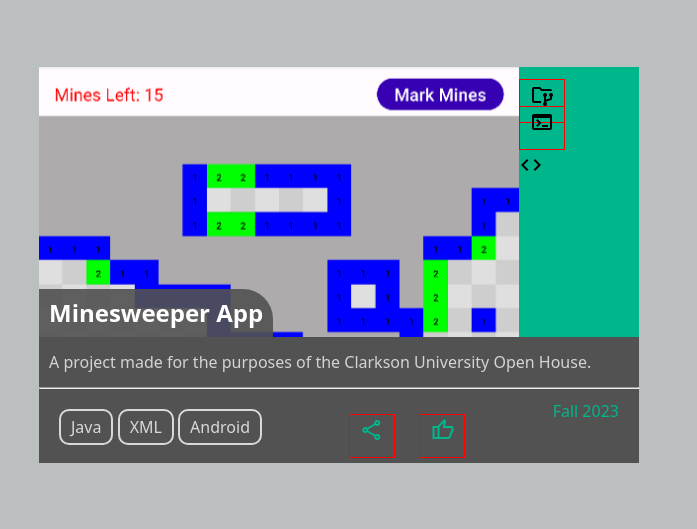
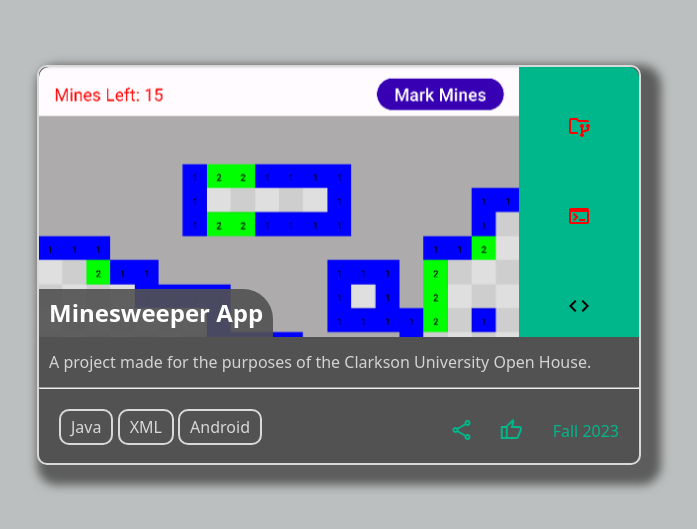
Before and after one commit to GeorgeCrochiere/comm329-media-card, a plain HTML site: page index.html in a window 1280 px wide. Shown: the part 135-664 px from the top of the page, without its empty margins (301-998 px from the left). Drawn offline with nearby package versions, Linux system fonts and the light colour scheme.

Commit message:
Implemented CSS Features
Added various components to the CSS of the media card to allow for more transitions, element positioning, and more. Plans are to transition to a flip-card style media card, this requiring some changes.

```diff
--- a/index.html
+++ b/index.html
@@ -24,8 +24,8 @@
             <ul class="code-icons">
                 <li><a href="#"><i class="material-symbols-outlined">folder_data</i></a></li>
                 <li><a href="#"><i class="material-symbols-outlined">terminal</i></a></li>
+                <li><i class="material-symbols-outlined">code</i></li>
             </ul>
-            <i class="material-symbols-outlined">code</i>
         </section>
 
         <!-- footer = Description, tags, larger details, etc. -->
@@ -38,11 +38,13 @@
                     <li>XML</li>
                     <li>Android</li>
                 </ul>
-                <ul class="noncode-icons">
-                    <li><a href="#"><i class="material-symbols-outlined">share</i></a></li>
-                    <li><a href="#"><i class="material-symbols-outlined">thumb_up</i></a></li>
-                </ul>
-                <span class="date">Fall 2023</span>
+                <div class="end-footer">
+                    <ul class="noncode-icons">
+                        <li><a href="#"><i class="material-symbols-outlined">share</i></a></li>
+                        <li><a href="#"><i class="material-symbols-outlined">thumb_up</i></a></li>
+                    </ul>
+                    <span class="date">Fall 2023</span>
+                </div>
             </div>
         </footer>
     </article>
--- a/src/css/media_styles.css
+++ b/src/css/media_styles.css
@@ -8,6 +8,7 @@
     --title-white: #FFFFFF;
     --icon-black: #000000;
     --icon-back-transparent: rgba(82, 82, 82, 0.9);
+    --link-hover: #00ffc3;
     /*  Padding  */
     --tag-padding: 0.5rem 1rem;
     --base-padding: 0.25rem 2rem;
@@ -15,6 +16,8 @@
     /*  Borders  */
     --default-border: 0.25rem solid var(--icon-white);
     /*  Animation Variables - See what is common across the board and apply them here  */
+    --hover-all: all .5s ease-in-out;
+    --hover-link-anim: all 0.3s ease-in-out;
 }
 
 body {
@@ -27,12 +30,18 @@
 
 article.media {
     background-color: var(--base-gray);
+    overflow: hidden;
     display: grid;
     grid-template:
         "image side" 27rem
         "foot foot" max-content
         / 48rem 12rem;
     width: 60rem;
+    box-sizing: content-box;
+    border-radius: 1rem;
+    border: var(--default-border);
+    box-shadow: 10px 10px 10px 10px var(--icon-back-transparent);
+    transition: var(--hover-all);
 }
 
 header.media-image {
@@ -40,6 +49,7 @@
     position: relative;
     background-color: var(--title-white);
     overflow: hidden;
+    border-top-left-radius: 1rem;
 }
 
 header.media-image>img {
@@ -61,8 +71,15 @@
 section.media-src {
     grid-area: side;
     background-color: var(--light-green);
+    border-top-right-radius: 1rem;
+}
+
+section.media-src>ul {
+    height: 100%;
     display: flex;
     flex-direction: column;
+    align-items: center;
+    justify-content: space-around;
 }
 
 footer.media-desc {
@@ -89,6 +106,12 @@
     justify-content: space-between;
 }
 
+footer.media-desc>div.icon-footer>div.end-footer {
+    display: flex;
+    justify-content: flex-end;
+    align-items: center;
+}
+
 i {
     user-select: none;
 }
@@ -96,16 +119,13 @@
 a {
     text-decoration: none;
     color: inherit;
-    padding: 1rem;
-    border: 1px solid red;
+    transition: var(--hover-link-anim);
 }
 
 ul {
     list-style-type: none;
     padding: 0px;
 }
-
-ul.code-icons>li {}
 
 ul.noncode-icons>li {
     display: inline;
@@ -123,4 +143,18 @@
 
 span.date {
     color: var(--light-green);
+    height: fit-content;
+    padding-left: 2rem;
 }
+
+a:hover {
+    color: var(--link-hover);
+}
+
+article.media:hover {
+    box-shadow: 20px 20px 5px 5px var(--icon-back-transparent);
+}
+
+section.media-src>ul li:not(:last-child) {
+    color: red;
+}
```
